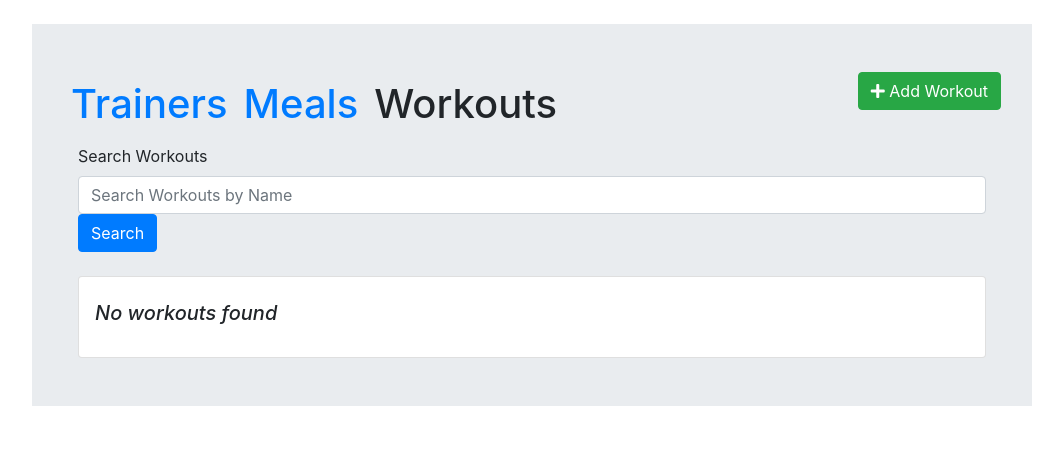
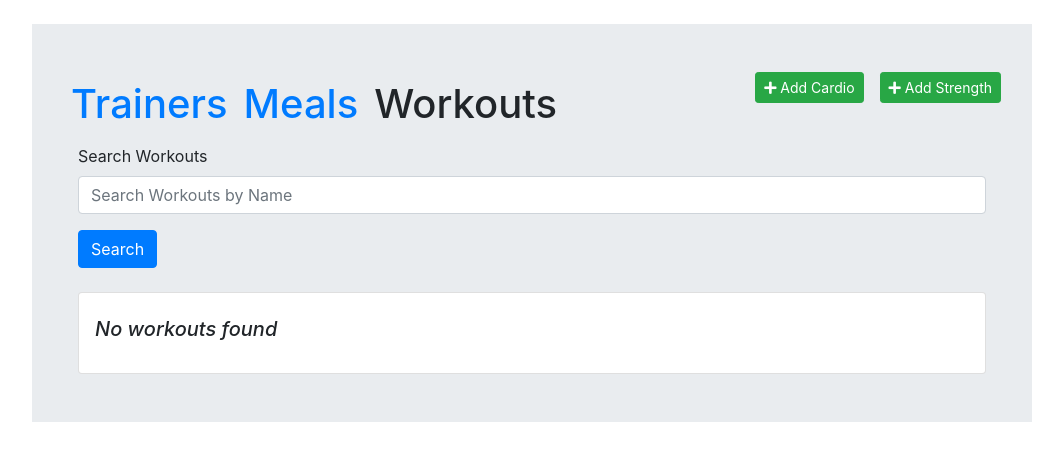
Before and after one commit to joshua-deans/FitTrkr, a Flask app: page /workouts in a window 1280 px wide. Shown: the part 56-517 px from the top of the page, without its empty margins (108-1171 px from the left). Run offline with Flask 2, Linux system fonts and the light colour scheme; data that the repository does not hold is empty; some libraries are stand-ins or nearby versions.

Commit message:
Can now upload distinct Strength or Cardio workouts respectively.

```diff
--- a/app.py
+++ b/app.py
@@ -1,5 +1,4 @@
 import base64
-from datetime import datetime
 from os import urandom
 
 import scrypt
@@ -447,20 +446,51 @@ def workouts():
     return render_template('workouts.html', workouts=Workouts)
 
 
-# Route for adding workouts
-@app.route("/add_workout", methods=['POST'])
-def add_workout():
+# Route for adding strength workouts
+@app.route("/add_strength_workout", methods=['POST'])
+def add_strength_workout():
     if request.method == 'POST':
         # Get Form Fields
         print(request.form)
-        workout_name = request.form.get('workout-name')
-        workout_intensity = request.form.get('workout-intensity')
-        workout_equipment = request.form.get('workout-equipment')
-        workout_description = request.form.get('workout-description')
+        workout_name = request.form.get('strength-workout-name')
+        workout_intensity = request.form.get('strength-workout-intensity')
+        workout_equipment = request.form.get('strength-workout-equipment')
+        workout_body_part = request.form.get('strength-body-part')
+        workout_strength_type = request.form.get('strength-type')
+        workout_description = request.form.get('strength-workout-description')
         cur = mysql.connection.cursor()
         cur.execute("INSERT INTO Workouts(Intensity, WorkoutDescription, Equipment, WorkoutName) "
                     "VALUES (%s, %s, %s, %s)",
                     (workout_intensity, workout_description, workout_equipment, workout_name))
+        cur.execute("INSERT INTO Strength(WorkoutID, BodyPart, StrengthType) "
+                    "VALUES (%s, %s, %s)",
+                    (cur.lastrowid, workout_body_part, workout_strength_type))
+        mysql.connection.commit()
+        cur.close()
+
+        return redirect(url_for('workouts'))
+
+
+# Route for adding cardio workouts
+@app.route("/add_cardio_workout", methods=['POST'])
+def add_cardio_workout():
+    if request.method == 'POST':
+        # Get Form Fields
+        print(request.form)
+        workout_name = request.form.get('cardio-workout-name')
+        workout_intensity = request.form.get('cardio-workout-intensity')
+        workout_equipment = request.form.get('cardio-workout-equipment')
+        workout_distance = request.form.get('cardio-distance')
+        workout_duration = request.form.get('cardio-duration')
+        cardio_type = request.form.get('cardio-workout-type')
+        workout_description = request.form.get('cardio-workout-description')
+        cur = mysql.connection.cursor()
+        cur.execute("INSERT INTO Workouts(Intensity, WorkoutDescription, Equipment, WorkoutName) "
+                    "VALUES (%s, %s, %s, %s)",
+                    (workout_intensity, workout_description, workout_equipment, workout_name))
+        cur.execute("INSERT INTO Cardio(WorkoutID, Distance, Duration, CardioType) "
+                    "VALUES (%s, %s, %s, %s)",
+                    (cur.lastrowid, workout_distance, workout_duration, cardio_type))
         mysql.connection.commit()
         cur.close()
 
--- a/templates/meals.html
+++ b/templates/meals.html
@@ -6,7 +6,8 @@
     <div class="container">
         <div class="jumbotron jumbotron-fluid mx-auto px-3 py-5">
             <div class="container">
-                <button type="button" class="btn btn-success float-right" data-toggle="modal" data-target="#mealForm">
+                <button type="button" class="btn btn-sm btn-success float-right" data-toggle="modal"
+                        data-target="#mealForm">
                     <i class="fas fa-plus"></i>&nbsp;Add Meal
                 </button>
                 <nav class="nav">
@@ -24,7 +25,7 @@
                                     <input class="form-control" type="text" name="MealName" pattern="[^'\x22]+"
                                            placeholder="Search Meals by Name" aria-label="Search"
                                            value={{ request.form.MealName }}>
-                                    <button type="submit" class="btn btn-primary">Search</button>
+                                    <button type="submit" class="btn btn-primary mt-3">Search</button>
                                 </form>
                             </div>
                         </form>
--- a/templates/workouts.html
+++ b/templates/workouts.html
@@ -6,9 +6,13 @@
     <div class="container">
         <div class="jumbotron jumbotron-fluid mx-auto px-3 py-5">
             <div class="container">
-                <button type="button" class="btn btn-success float-right" data-toggle="modal"
-                        data-target="#workoutForm">
-                    <i class="fas fa-plus"></i>&nbsp;Add Workout
+                <button type="button" class="btn btn-sm btn-success float-right" data-toggle="modal"
+                        data-target="#strengthWorkoutForm">
+                    <i class="fas fa-plus"></i>&nbsp;Add Strength
+                </button>
+                <button type="button" class="btn btn-sm btn-success float-right mr-3" data-toggle="modal"
+                        data-target="#cardioWorkoutForm">
+                    <i class="fas fa-plus"></i>&nbsp;Add Cardio
                 </button>
                 <nav class="nav">
                     <a class="px-2 nav-link" href="/trainers_search"><h1> Trainers </h1></a>
@@ -25,7 +29,7 @@
                                     <input class="form-control" type="text" name="WorkoutName" pattern="[^'\x22]+"
                                            placeholder="Search Workouts by Name" aria-label="Search"
                                            value={{ request.form.WorkoutName }}>
-                                    <button type="submit" class="btn btn-primary">Search</button>
+                                    <button type="submit" class="btn btn-primary mt-3">Search</button>
                                 </form>
                             </div>
                         </form>
@@ -67,29 +71,76 @@
         </div>
     </div>
 
-    <!-- Modal -->
-    <div class="modal fade" id="workoutForm" tabindex="-1" role="dialog" aria-labelledby="exampleModalCenterTitle"
+    <!-- Strength Modal -->
+    <div class="modal fade" id="strengthWorkoutForm" tabindex="-1" role="dialog"
+         aria-labelledby="exampleModalCenterTitle"
          aria-hidden="true">
         <div class="modal-dialog modal-dialog-centered" role="document">
             <div class="modal-content">
-                <form method="post" action="/add_workout">
+                <form method="post" action="/add_strength_workout">
                     <div class="modal-header">
-                        <h5 class="modal-title" id="exampleModalLabel">New Workout</h5>
+                        <h5 class="modal-title" id="exampleModalLabel">New Strength Workout</h5>
                         <button type="button" class="close" data-dismiss="modal" aria-label="Close">
                             <span aria-hidden="true">&times;</span>
                         </button>
                     </div>
                     <div class="modal-body">
                         <label for="workout-name" class="col-form-label">Workout Name:</label>
-                        <input type="text" class="form-control" name="workout-name" id="workout-name" required>
+                        <input type="text" class="form-control" name="strength-workout-name" id="workout-name" required>
                         <label for="workout-intensity" class="col-form-label">Workout Intensity:</label>
-                        <input type="text" class="form-control" name="workout-intensity" id="workout-intensity"
+                        <input type="text" class="form-control" name="strength-workout-intensity" id="workout-intensity"
                                required>
                         <label for="workout-equipment" class="col-form-label">Workout Equipment:</label>
-                        <input type="text" class="form-control" name="workout-equipment" id="workout-equipment"
+                        <input type="text" class="form-control" name="strength-workout-equipment" id="workout-equipment"
+                               required>
+                        <label for="body-part" class="col-form-label">Body Part:</label>
+                        <input type="text" class="form-control" name="strength-body-part" id="body-part"
+                               required>
+                        <label for="strength-type" class="col-form-label">Strength Type:</label>
+                        <input type="text" class="form-control" name="strength-type" id="strength-type">
+                        <label for="workout-description" class="col-form-label">Workout Description:</label>
+                        <textarea class="form-control" name="strength-workout-description" id="workout-description"
+                                  required></textarea>
+                    </div>
+                    <div class="modal-footer">
+                        <button type="button" class="btn btn-secondary" data-dismiss="modal">Close</button>
+                        <button type="submit" class="btn btn-primary">Submit</button>
+                    </div>
+                </form>
+            </div>
+        </div>
+    </div>
+
+    <!-- Strength Modal -->
+    <div class="modal fade" id="cardioWorkoutForm" tabindex="-1" role="dialog" aria-labelledby="exampleModalCenterTitle"
+         aria-hidden="true">
+        <div class="modal-dialog modal-dialog-centered" role="document">
+            <div class="modal-content">
+                <form method="post" action="/add_cardio_workout">
+                    <div class="modal-header">
+                        <h5 class="modal-title" id="exampleModalLabel">New Cardio Workout</h5>
+                        <button type="button" class="close" data-dismiss="modal" aria-label="Close">
+                            <span aria-hidden="true">&times;</span>
+                        </button>
+                    </div>
+                    <div class="modal-body">
+                        <label for="workout-name" class="col-form-label">Workout Name:</label>
+                        <input type="text" class="form-control" name="cardio-workout-name" id="workout-name" required>
+                        <label for="workout-intensity" class="col-form-label">Workout Intensity:</label>
+                        <input type="text" class="form-control" name="cardio-workout-intensity" id="workout-intensity"
+                               required>
+                        <label for="workout-equipment" class="col-form-label">Workout Equipment:</label>
+                        <input type="text" class="form-control" name="cardio-workout-equipment" id="workout-equipment"
+                               required>
+                        <label for="distance" class="col-form-label">Distance:</label>
+                        <input type="text" class="form-control" name="cardio-distance" id="distance">
+                        <label for="duration" class="col-form-label">Duration:</label>
+                        <input type="text" class="form-control" name="cardio-duration" id="duration">
+                        <label for="cardio-type" class="col-form-label">Cardio Type:</label>
+                        <input type="text" class="form-control" name="cardio-workout-type" id="cardio-type"
                                required>
                         <label for="workout-description" class="col-form-label">Workout Description:</label>
-                        <textarea class="form-control" name="workout-description" id="workout-description"
+                        <textarea class="form-control" name="strength-workout-description" id="workout-description"
                                   required></textarea>
                     </div>
                     <div class="modal-footer">
```
Also changed, not shown: templates/trainers.html (+11 -7 lines).
